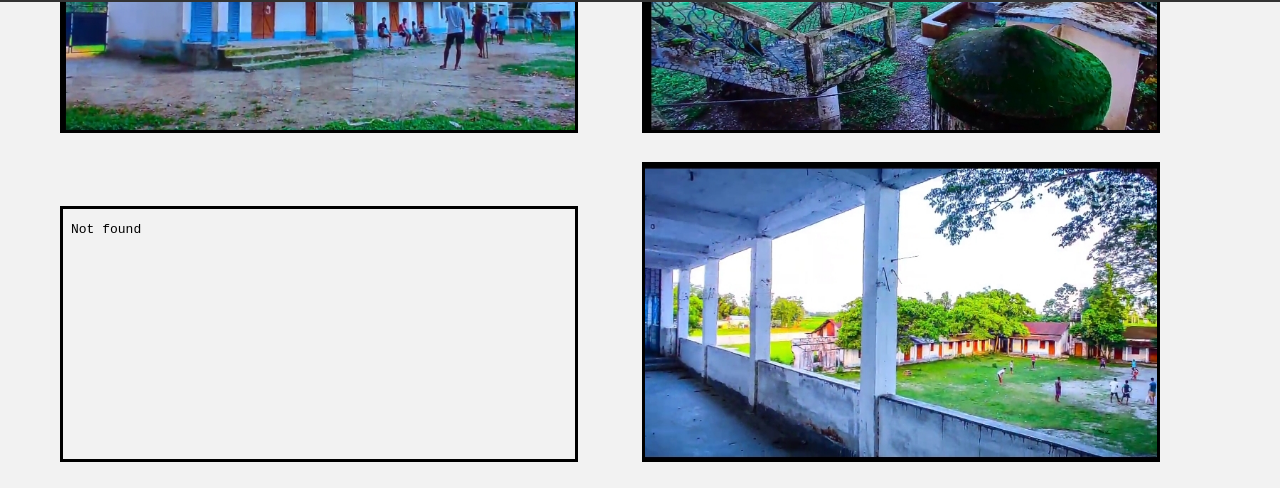
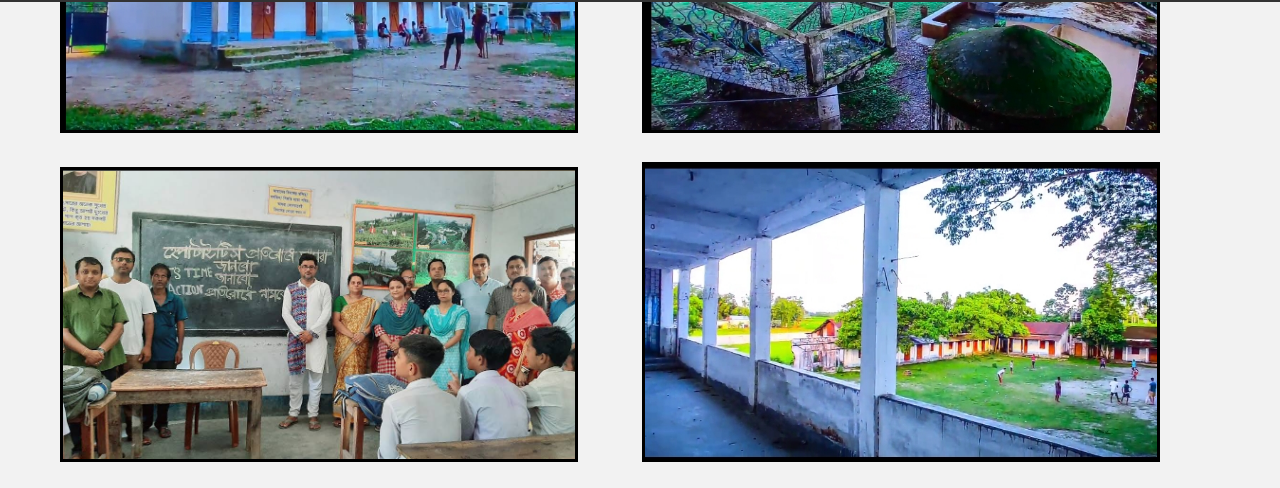
Before and after one commit to jaybarman45/Patlakhawa-High-School-, a plain HTML site: page gallery.html in a window 1280 px wide. Shown: the part 798-1286 px from the top of the page. Drawn offline with Linux system fonts and the light colour scheme.

Commit message:
Replace video iframe with school_45 image
Replaced an iframe with an image for school_45.

```diff
--- a/gallery.html
+++ b/gallery.html
@@ -103,7 +103,7 @@
         <img src="school_2.jpg" alt="school_2" class="first_img">
         <img src="school_3.jpg" alt="school_3">
         <img src="school_4.jpg" alt="school_4">
-        <iframe src="School_video3(2).mp4"></iframe>
+        <img src="school_45.jpg" alt="school_4">
         <img src="school_5.jpg" alt="school_5">
         <img src="school_6.jpg" alt="school_6">
         <iframe src="school_video4.mp4" ></iframe>
```
